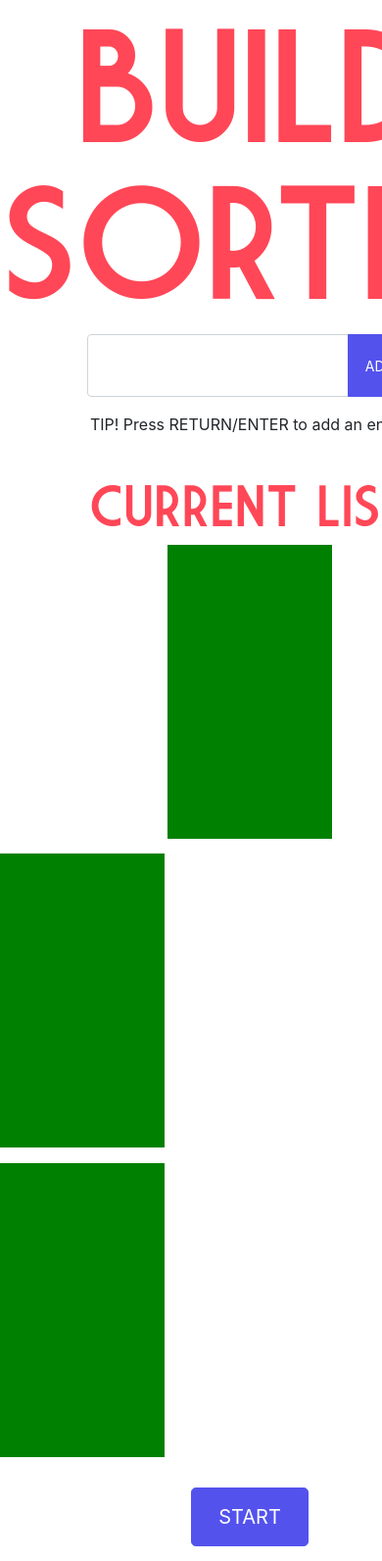
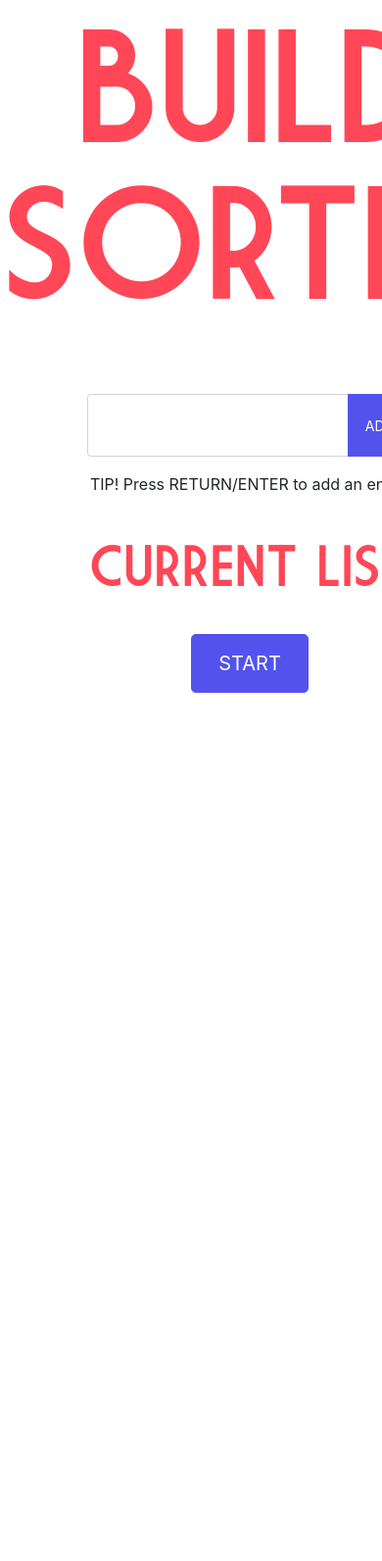
Before and after one commit to tjerome/biassorter, a PHP site: page /index.html in a window 390 px wide; the page is wider, and only the part inside the window is pictured. Shown: the part 137-1730 px from the top of that part at 98% size. After the commit the page ends 844 px from the top of that part, so only its background shows below. Run offline with PHP 8.4, Linux system fonts and the light colour scheme; some libraries are stand-ins or nearby versions.

Commit message:
fixing views and sizing for mobile BAD INDEX PAGE STYLE

```diff
--- a/index.html
+++ b/index.html
@@ -56,8 +56,6 @@
 
         <div class="displayNameList">
           <p id="pText"></p>
-          <p id="pText2"></p>
-          <p id="pText3"></p>
         </div>
       </div>
 
@@ -104,18 +102,15 @@ function addCustom(){
    // append data to array
    namMember.push(inputText);
 
-  var pval = "</br>"
-  //  var pval = "";
+   var pval = "";
 
-  //  for(i = 0; i < namMember.length; i++){
-  //    pval = pval + namMember[i] + "</br>";
-  //    console.log(pval);
-  //  }
+   for(i = 0; i < namMember.length; i++){
+     pval = pval + namMember[i] + "</br>";
+     console.log(pval);
+   }
 
    // display array data
-   document.getElementById('pText').innerHTML = namMember.slice(0, 5);
-   document.getElementById('pText2').innerHTML = namMember.slice(5, 10);
-   document.getElementById('pText3').innerHTML = namMember.slice(10, 15);
+   document.getElementById('pText').innerHTML = pval + "</br>"
 
    // reset input field text
    document.getElementById('inputText').value = "";
--- a/style.css
+++ b/style.css
@@ -263,6 +263,7 @@ ul > li {
 
 .bottomHalf {
     width: 100% !important;
+    margin-top: 15%;
 }
 
 .displayNameList {
@@ -271,25 +272,9 @@ ul > li {
 }
 
 #pText {
-    width: 33% !important;
-    height: 300px;
-    background-color: green;
+    width: 50% !important;
 
 }
-
-#pText2 {
-    width: 33% !important;
-    background-color: green;
-    height: 300px;
-
-}
-
-#pText3 {
-    width: 33% !important;
-    height: 300px;
-    background-color: green;
-}
-
 
   /* IPAD SCREENS*/
   @media all and (min-device-width: 868px) and (max-device-width: 1366px) {
```
